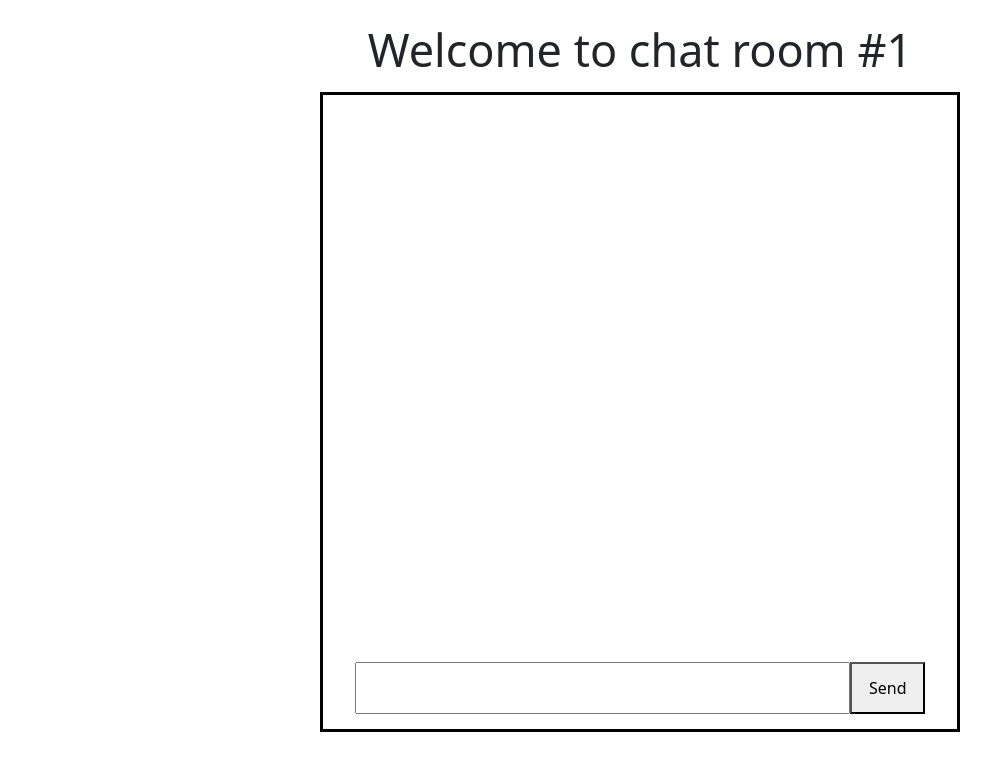
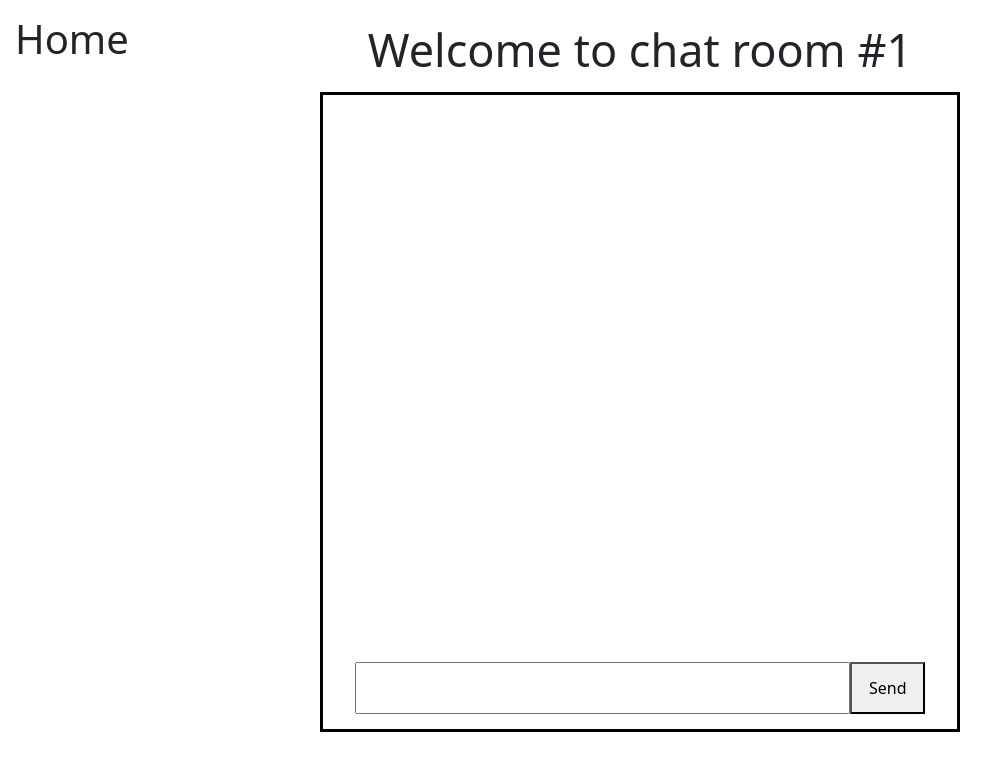
Before and after one commit to benthere914/chatApplication, a React (Create React App) app: page /chatRoom/1 in a window 1280 px wide. Shown: the top 770 px of the page, without its empty margins (0-1005 px from the left). Built offline with nearby package versions, Linux system fonts and the light colour scheme; the HTML template or start-up script is replaced by a standard one.

Commit message:
added home button style structure and functionality

```diff
--- a/src/App.js
+++ b/src/App.js
@@ -3,16 +3,18 @@ import { useState } from 'react';
 import { BrowserRouter, Route, Switch } from 'react-router-dom';
 import Chat from './components/chat';
 import Home from './components/home'
+import HomeButton from './components/homeButton';
 require('dotenv').config();
 function App() {
     const [name, setName] = useState('')
-	return (
+    return (
 		<BrowserRouter>
 			<Switch>
                 <Route path='/' exact={true}>
                     <Home name={name} setName={setName}/>
                 </Route>
                 <Route path='/chatRoom/:chatRoomId'>
+                    <HomeButton/>
                     <Chat name={name}/>
                 </Route>
 			</Switch>
--- /dev/null
+++ b/src/components/homeButton/index.css
@@ -0,0 +1,8 @@
+.homeButton{
+    margin: 0;
+    padding: 0;
+    position: absolute;
+    top: 15px;
+    left: 15px;
+    cursor: pointer;
+}
--- /dev/null
+++ b/src/components/homeButton/index.js
@@ -0,0 +1,13 @@
+import './index.css'
+import { useHistory } from "react-router-dom"
+
+const HomeButton = () => {
+    const history = useHistory();
+    return (
+        <>
+            <h1 className='homeButton' onClick={() => {history.push('/')}}>Home</h1>
+        </>
+    )
+}
+
+export default HomeButton
```
